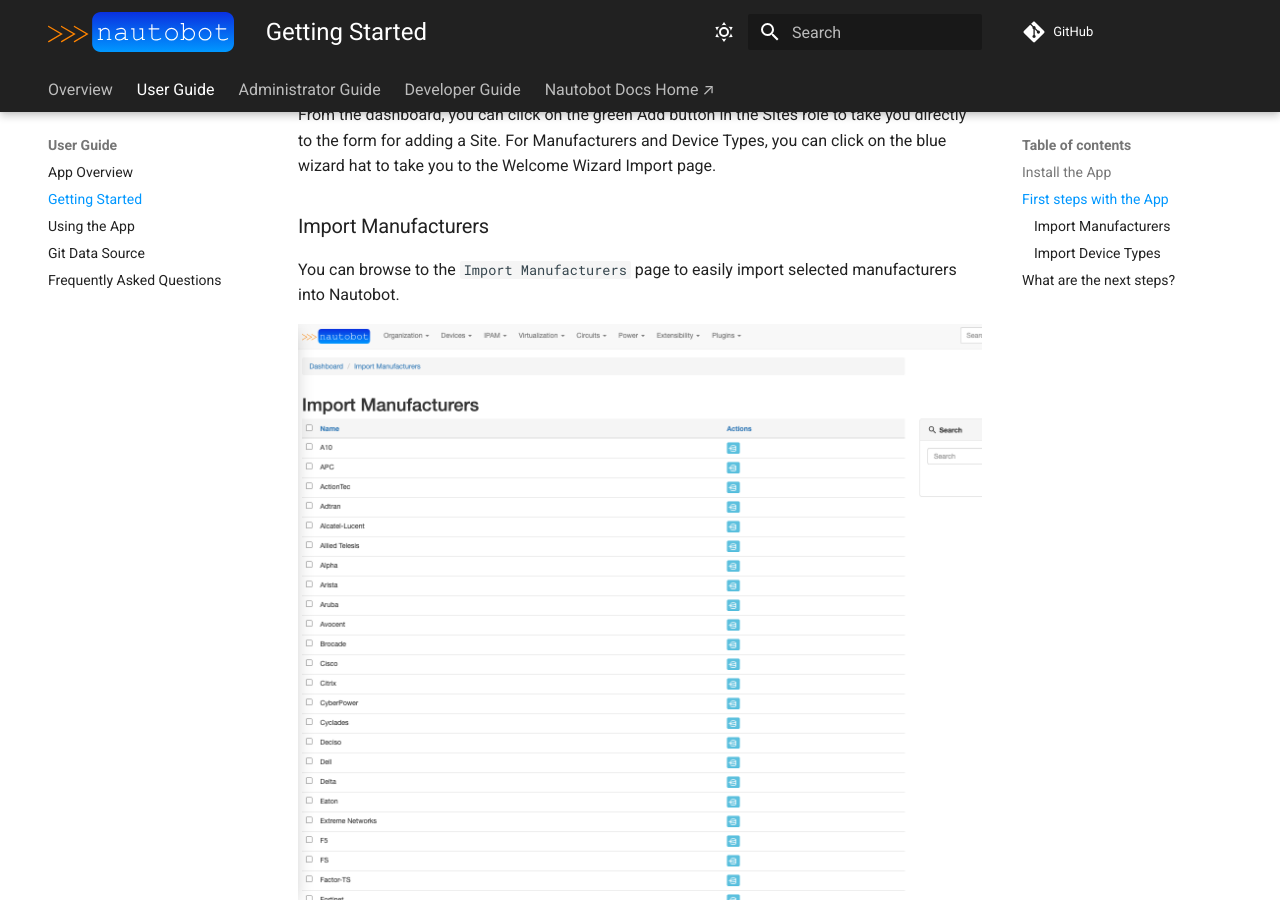
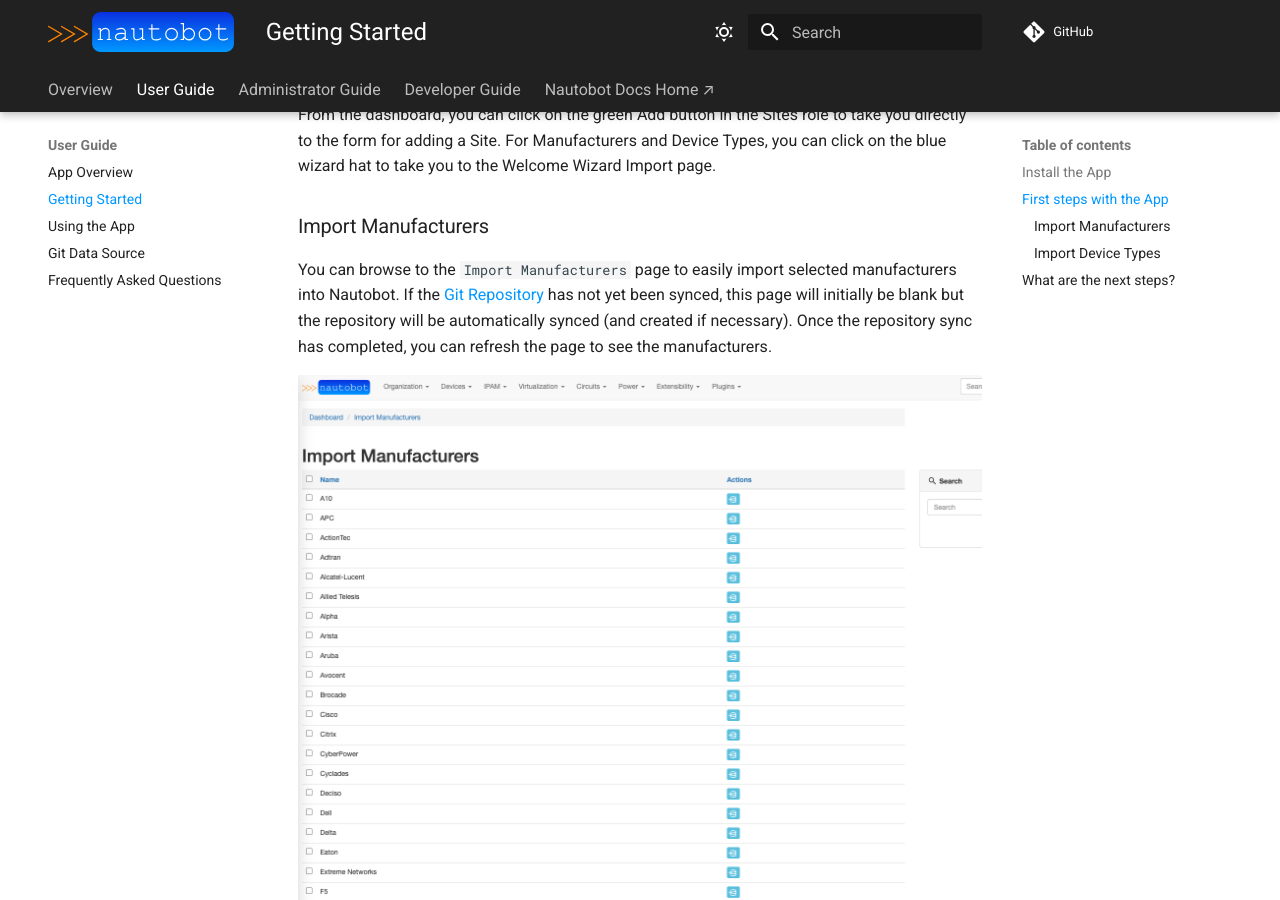
Before and after one commit to nautobot/nautobot-app-welcome-wizard, an MkDocs documentation site: the page built from docs/user/app_getting_started.md, in a window 1280 px wide and 900 px high, scrolled down 1044 px. Built offline with MkDocs 1.6.1 and Material for MkDocs 9.7.7, drawn with Linux system fonts in a browser that asks for light colours; comment, search, counter and statistics services are not loaded; some of the changed text lies outside the part shown.

```diff
--- a/docs/user/app_getting_started.md
+++ b/docs/user/app_getting_started.md
@@ -20,7 +20,8 @@
 
 ### Import Manufacturers
 
-You can browse to the `Import Manufacturers` page to easily import selected manufacturers into Nautobot.
+You can browse to the `Import Manufacturers` page to easily import selected manufacturers into Nautobot. If the [Git Repository](git_datasource.md)
+has not yet been synced, this page will initially be blank but the repository will be automatically synced (and created if necessary). Once the repository sync has completed, you can refresh the page to see the manufacturers.
 
 ![Import Manufacturers](../images/merlin_import_manufacturers.png)
 
@@ -44,7 +45,8 @@
 
 ### Import Device Types
 
-You can browse to the `Import Device Types` page to easily import selected device types into Nautobot.
+You can browse to the `Import Device Types` page to easily import selected device types into Nautobot.  If the [Git Repository](git_datasource.md)
+has not yet been synced, this page will initially be blank but the repository will be automatically synced (and created if necessary). Once the repository sync has completed, you can refresh the page to see the device types.
 
 ![Import Device Types](../images/merlin_import_device_type.png)
 
```
Also changed, not shown: docs/admin/install.md (+1 -1 lines), docs/admin/release_notes/version_2.0.md (+2 -2 lines), docs/user/app_overview.md (+1 -1 lines), docs/user/app_use_cases.md (+1 -1 lines), docs/user/git_datasource.md (+2 -2 lines), docs/images/merlin_gitrepo.png, docs/images/merlin_gitrepo_syncd.png, 2 other files.
